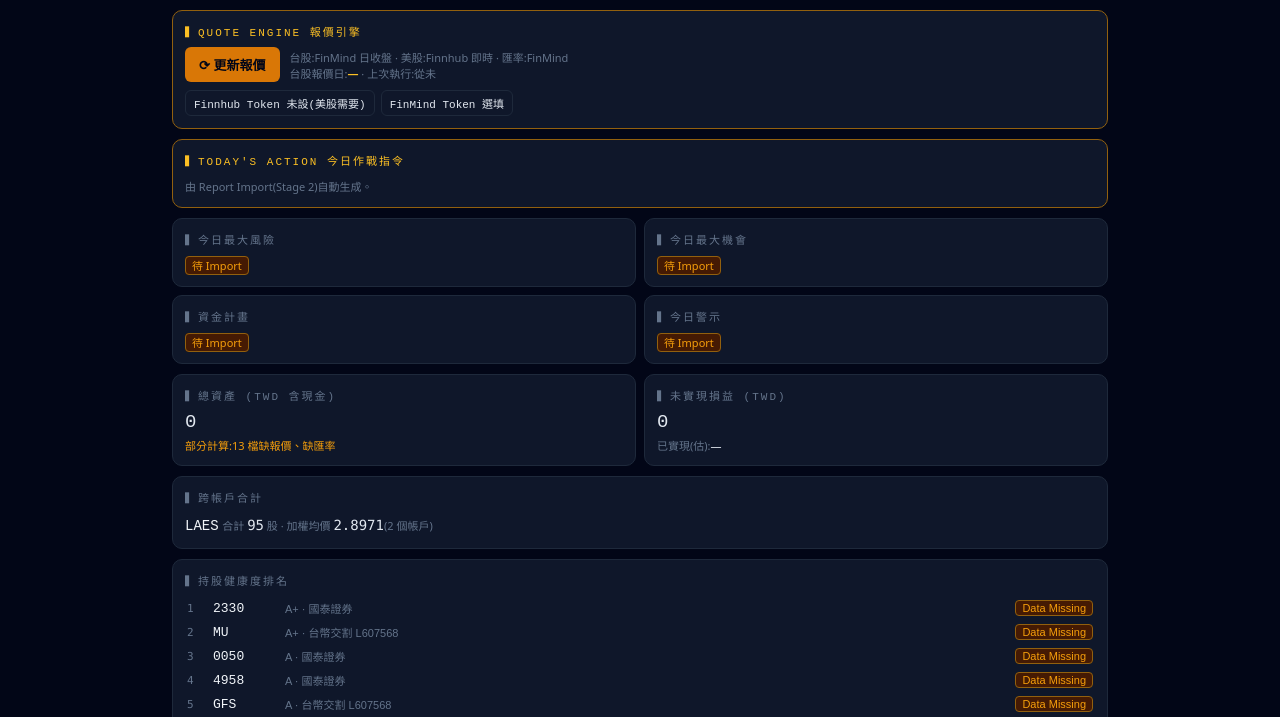
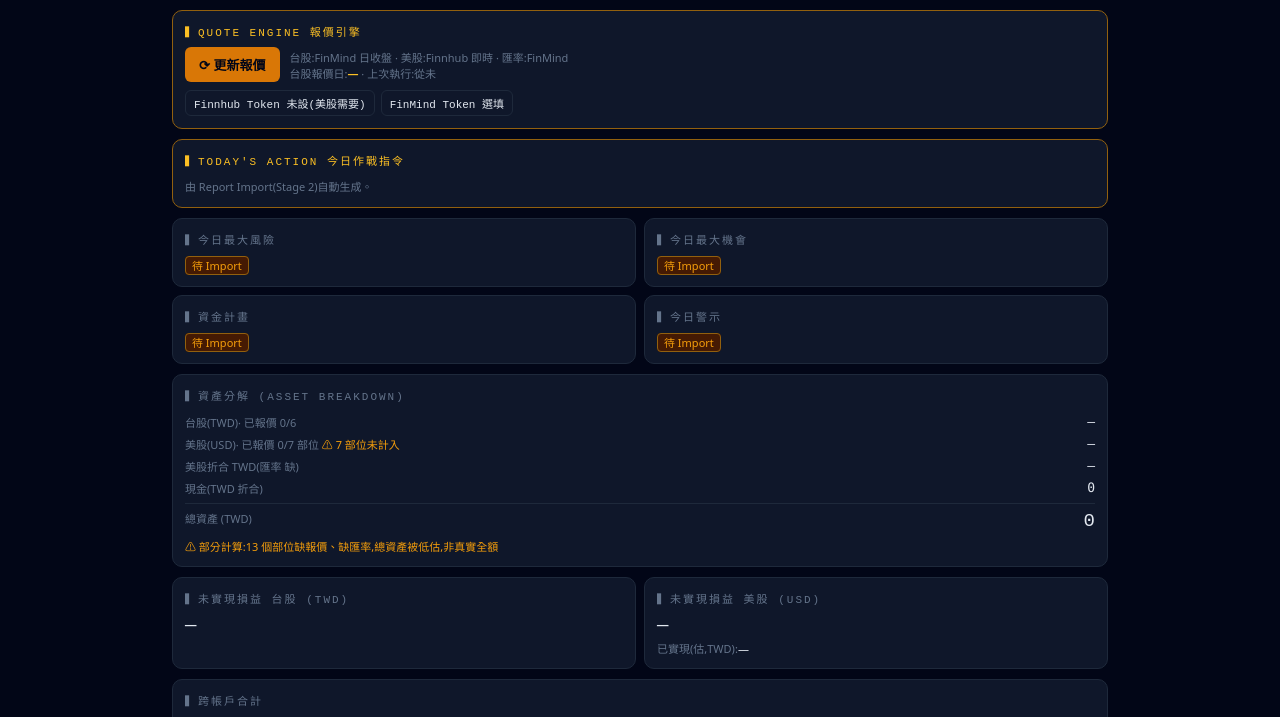
Before and after one commit to davidfg81/dios, a plain HTML site: page index.html in a window 1280 px wide. Shown: the part 77-794 px from the top of the page. Drawn offline with Linux system fonts and the light colour scheme.

Commit message:
Add files via upload

```diff
--- a/index.html
+++ b/index.html
@@ -329,9 +329,17 @@ function open_(id){sel=id;render();window.scrollTo(0,0);}
 
 function viewDashboard(){
  const d=Store.data,ps=[...d.positions].sort((a,b)=>(PRI[a.priority]??9)-(PRI[b.priority]??9));
- let total=0,pl=0,realized=0;const miss=ps.filter(p=>p.currentPrice==null);
- ps.forEach(p=>{const c=calc(p);if(c.mvTWD!=null)total+=c.mvTWD;if(c.plTWD!=null)pl+=c.plTWD;
-  if(p.realizedPL!=null){realized+=(p.quoteCurrency==="TWD"?p.realizedPL:(d.settings.fxUSDTWD!=null?p.realizedPL*d.settings.fxUSDTWD:0));}});
+ let pl=0,plTW=0,plUS=0,realized=0;
+ let twMV=0,usMV=0,twOK=0,twAll=0,usOK=0,usAll=0;
+ const fxv=d.settings.fxUSDTWD;
+ ps.forEach(p=>{const c=calc(p);
+  if(p.market==="TW"){twAll++;if(c.mv!=null){twMV+=c.mv;twOK++;}if(c.pl!=null)plTW+=c.pl;}
+  else{usAll++;if(c.mv!=null){usMV+=c.mv;usOK++;}if(c.pl!=null)plUS+=c.pl;}
+  if(c.plTWD!=null)pl+=c.plTWD;
+  if(p.realizedPL!=null){realized+=(p.quoteCurrency==="TWD"?p.realizedPL:(fxv!=null?p.realizedPL*fxv:0));}});
+ const usTWD=fxv!=null?usMV*fxv:null;
+ const miss=ps.filter(p=>p.currentPrice==null);
+ const total=twMV+(usTWD||0);
  const cash=(d.settings.cashTWD||0)+((d.settings.cashUSD!=null&&d.settings.fxUSDTWD!=null)?d.settings.cashUSD*d.settings.fxUSDTWD:0);
  const rank=[...ps].sort((a,b)=>(b.healthScore??-1)-(a.healthScore??-1));
  const exitC=ps.filter(p=>p.positionType==="Exit Candidate"||p.status==="Exit");
@@ -356,9 +364,17 @@ function viewDashboard(){
   <div class="card"><div class="clabel">▍今日警示</div><span style="font-size:13px">${tbField("warning")!=null?esc(tbField("warning")):missing("待 Import")}</span></div>
  </div>
  <div style="height:10px"></div>
+ <div class="card"><div class="clabel">▍資產分解 (ASSET BREAKDOWN)</div>
+  <div style="display:flex;justify-content:space-between;padding:3px 0;font-size:13px"><span class="sub">台股(TWD)· 已報價 ${twOK}/${twAll}</span><span class="mono">${twOK?fmt(twMV,0):"—"}</span></div>
+  <div style="display:flex;justify-content:space-between;padding:3px 0;font-size:13px"><span class="sub">美股(USD)· 已報價 ${usOK}/${usAll} 部位${usOK<usAll?' <span style="color:#f59e0b">⚠ '+(usAll-usOK)+' 部位未計入</span>':''}</span><span class="mono">${usOK?"US$ "+fmt(usMV,0):"—"}</span></div>
+  <div style="display:flex;justify-content:space-between;padding:3px 0;font-size:13px"><span class="sub">美股折合 TWD(匯率 ${fxv??"缺"})</span><span class="mono">${usTWD!=null&&usOK?fmt(usTWD,0):"—"}</span></div>
+  <div style="display:flex;justify-content:space-between;padding:3px 0;font-size:13px"><span class="sub">現金(TWD 折合)</span><span class="mono">${fmt(cash,0)}</span></div>
+  <div style="display:flex;justify-content:space-between;padding:6px 0 0;border-top:1px solid var(--line);margin-top:4px"><span class="sub">總資產 (TWD)</span><span class="big">${fmt(total+cash,0)}</span></div>
+  ${(miss.length||fxv==null)?'<div class="sub" style="color:#f59e0b;margin-top:6px">⚠ 部分計算:'+miss.length+' 個部位缺報價'+(fxv==null?"、缺匯率":"")+',總資產被低估,非真實全額</div>':""}
+ </div>
  <div class="grid2">
-  <div class="card"><div class="clabel">▍總資產 (TWD 含現金)</div><div class="big">${fmt(total+cash,0)??"—"}</div>${(miss.length||d.settings.fxUSDTWD==null)?'<div class="sub" style="color:#f59e0b;margin-top:4px">部分計算:'+miss.length+' 檔缺報價'+(d.settings.fxUSDTWD==null?"、缺匯率":"")+'</div>':""}</div>
-  <div class="card"><div class="clabel">▍未實現損益 (TWD)</div><div class="big ${plCls(pl)}">${pl>0?"+":""}${fmt(pl,0)??"—"}</div><div class="sub" style="margin-top:4px">已實現(估):<span class="${plCls(realized)}">${realized?((realized>0?"+":"")+fmt(realized,0)):"—"}</span></div></div>
+  <div class="card"><div class="clabel">▍未實現損益 台股 (TWD)</div><div class="big ${plCls(plTW)}">${plTW?(plTW>0?"+":"")+fmt(plTW,0):"—"}</div></div>
+  <div class="card"><div class="clabel">▍未實現損益 美股 (USD)</div><div class="big ${plCls(plUS)}">${plUS?(plUS>0?"+":"")+fmt(plUS,0):"—"}</div><div class="sub" style="margin-top:4px">已實現(估,TWD):<span class="${plCls(realized)}">${realized?((realized>0?"+":"")+fmt(realized,0)):"—"}</span></div></div>
  </div>
  <div style="height:10px"></div>
  ${aggs.length?'<div class="card"><div class="clabel">▍跨帳戶合計</div>'+aggs.map(a=>'<div style="padding:2px 0"><span class="tk">'+a.ticker+'</span> <span class="sub">合計 </span><span class="mono">'+a.shares+'</span><span class="sub"> 股 · 加權均價 </span><span class="mono">'+fmt(a.wavg,4)+'</span><span class="sub">('+a.accts+' 個帳戶)</span></div>').join("")+'</div>':""}
```
